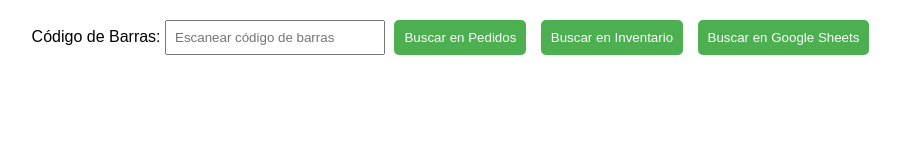
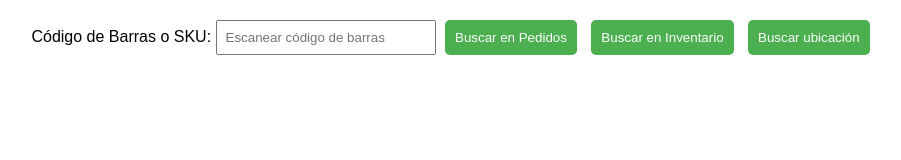
Before and after one commit to psforeroluis/Ecocash, a plain HTML site: page index.html in a window 1280 px wide. Shown: the whole page, without its empty margins (187-1088 px from the left). Drawn offline with Linux system fonts and the light colour scheme.

Commit message:
index.html

```diff
--- a/index.html
+++ b/index.html
@@ -9,11 +9,11 @@
 </head>
 <body>
 <div class="container">
-    <label for="codigoBarras">Código de Barras:</label>
+    <label for="codigoBarras">Código de Barras o SKU:</label>
     <input type="text" id="codigoBarras" placeholder="Escanear código de barras">
     <button onclick="buscarEnlace()">Buscar en Pedidos</button>
     <button onclick="buscarEnlaceProducto()">Buscar en Inventario</button>
-    <button onclick="initClientAndBuscarEnGoogleSheets()">Buscar en Google Sheets</button>
+    <button onclick="initClientAndBuscarEnGoogleSheets()">Buscar ubicación</button>
 </div>
 <div id="resultado" class="result-container">
     <div id="productoResultado"></div>
```
